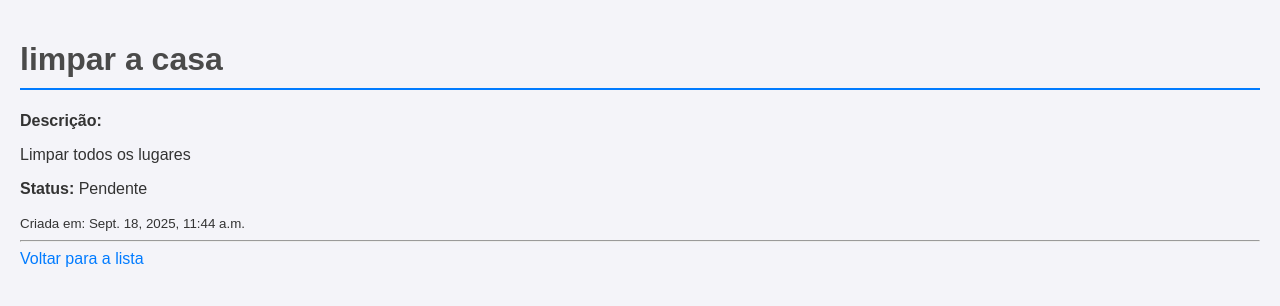
After one commit to GabrielMoyaNascimento/prova-sesi-loanda, a Django app: page /tarefas/1/ in a window 1280 px wide. The commit adds this page. Shown: the top 306 px of the page. Run offline with Django 5.2, Linux system fonts and the light colour scheme; data comes from the database, SQL or seed files in the repository; both versions use the stored data as it was after the commit.

Commit message:
Mostrano detalhes da tarefa e criando o cadastro

```diff
--- a/backend/logicaProgramacao/11_explicacao_json.py
+++ b/backend/logicaProgramacao/11_explicacao_json.py
@@ -134,8 +134,6 @@ with open('loja.json', 'w', encoding='utf-8') as arquivo:
 print(f"\n✅ Produto '{nome}' foi adicionado com sucesso ao inventário!")
 
 
-
-
 # O ID do produto que queremos modificar e o novo valor para a quantidade
 id_produto_para_modificar = 102
 nova_quantidade = 45
--- /dev/null
+++ b/gerenciador_web/config/tarefas/static/detalhe/detalhe.css
@@ -0,0 +1,54 @@
+/* tarefas/static/tarefas/estilos.css */
+
+body {
+    font-family: sans-serif;
+    background-color: #f4f4f9;
+    color: #333;
+    margin: 0;
+    padding: 20px;
+}
+
+h1 {
+    color: #4a4a4a;
+    border-bottom: 2px solid #007bff;
+    padding-bottom: 10px;
+}
+
+.tarefa {
+    background-color: #fff;
+    border: 1px solid #ddd;
+    padding: 15px;
+    margin-bottom: 10px;
+    border-radius: 8px;
+    box-shadow: 0 2px 4px rgba(0,0,0,0.1);
+}
+
+.tarefa h2 {
+    margin-top: 0;
+    color: #0056b3;
+}
+
+.tarefa small {
+    color: #777;
+}
+
+/* Estilo para tarefas concluídas */
+.concluida {
+    background-color: #e6ffe6;
+    border-left: 5px solid #28a745;
+}
+
+.concluida h2 {
+    text-decoration: line-through;
+    color: #555;
+}
+
+/* Estilo para o link de 'Nenhuma tarefa' */
+a {
+    color: #007bff;
+    text-decoration: none;
+}
+
+a:hover {
+    text-decoration: underline;
+}
--- /dev/null
+++ b/gerenciador_web/config/tarefas/templates/tarefas/detalhe.html
@@ -0,0 +1,17 @@
+<!DOCTYPE html>
+<html lang="pt-br">
+<head>
+    {% load static %}
+    <meta charset="UTF-8">
+    <title>Detalhes: {{ tarefa.titulo }}</title>
+    <link rel="stylesheet" href="{% static 'detalhe/detalhe.css' %}">
+</head>
+<body>
+    <h1>{{ tarefa.titulo }}</h1>
+    <p><strong>Descrição:</strong> {{ tarefa.descricao|linebreaks }}</p>
+    <p><strong>Status:</strong> {% if tarefa.concluida %}Concluída{% else %}Pendente{% endif %}</p>
+    <small>Criada em: {{ tarefa.data_criacao }}</small>
+    <hr>
+    <a href="{% url 'lista_tarefas' %}">Voltar para a lista</a>
+</body>
+</html>
--- a/gerenciador_web/config/tarefas/templates/tarefas/lista.html
+++ b/gerenciador_web/config/tarefas/templates/tarefas/lista.html
@@ -8,11 +8,11 @@
 </head>
 <body>
     <h1>Gerenciador de Tarefas Web</h1>
-
+    <a href="{% url 'adicionar_tarefa' %}"><strong>+ Adicionar Nova Tarefa</strong></a>
+    <hr>
     {% for tarefa in minhas_tarefas %}
         <div class="tarefa {% if tarefa.concluida %}concluida{% endif %}">
-            <h2>{{ tarefa.titulo }}</h2>
-            <p>{{ tarefa.descricao }}</p>
+            <h2><a href="{% url 'detalhe_tarefa' tarefa.id %}">{{ tarefa.titulo }}</a></h2>            <p>{{ tarefa.descricao }}</p>
             <small>Criada em: {{ tarefa.data_criacao }}</small>
         </div>
     {% empty %}
--- a/gerenciador_web/config/tarefas/urls.py
+++ b/gerenciador_web/config/tarefas/urls.py
@@ -2,6 +2,16 @@ from django.urls import path
 from . import views # Importa as views do nosso app
 
 urlpatterns = [
+    # LISTAR TAREFAS
     # Quando a URL for vazia (ex: /tarefas/), chame a view 'listar_tarefas'
     path('', views.listar_tarefas, name='lista_tarefas'),
+
+    # DETALHES DA TAREFA
+    # <int:tarefa_id> captura um número da URL
+    path('<int:tarefa_id>/', views.detalhe_tarefa, name='detalhe_tarefa'),
+
+    # ADICIONAR TAREFA
+    path('adicionar/', views.adicionar_tarefa, name='adicionar_tarefa'),
+
+
 ]
--- a/gerenciador_web/config/tarefas/views.py
+++ b/gerenciador_web/config/tarefas/views.py
@@ -1,4 +1,4 @@
-from django.shortcuts import render
+from django.shortcuts import get_object_or_404, redirect, render
 from .models import Tarefa
 
 
@@ -14,3 +14,28 @@ def listar_tarefas(request):
 
     # 3. Renderizamos o template, passando a requisição e o contexto com os dados.
     return render(request, 'tarefas/lista.html', contexto)
+
+def detalhe_tarefa(request, tarefa_id):
+    # Busca uma tarefa pelo seu ID (pk=primary key).
+    # Se não encontrar, exibe automaticamente um erro 404 (Página não encontrada).
+    tarefa = get_object_or_404(Tarefa, pk=tarefa_id)
+
+    return render(request, 'tarefas/detalhe.html', {'tarefa': tarefa})
+
+def adicionar_tarefa(request):
+    if request.method == 'POST':
+        # Se o método for POST, o formulário foi enviado.
+        titulo = request.POST.get('titulo')
+        descricao = request.POST.get('descricao')
+        Tarefa.objects.create(titulo=titulo, descricao=descricao)
+        # Redireciona para a lista de tarefas após salvar.
+        return redirect('lista_tarefas')
+
+    return render(request, 'tarefas/form_tarefa.html')
+
+
+# Métodos HTTP:
+# GET:    Usado para solicitar/buscar dados de um recurso.
+# POST:   Usado para criar um novo recurso. Envia dados para o servidor no corpo da requisição.
+# PUT:    Usado para atualizar completamente um recurso existente.
+# DELETE: Usado para remover um recurso específico.
```
Also changed, not shown: gerenciador_web/config/tarefas/templates/tarefas/form_tarefa.html (added, +21 -0 lines), gerenciador_web/config/db.sqlite3.
